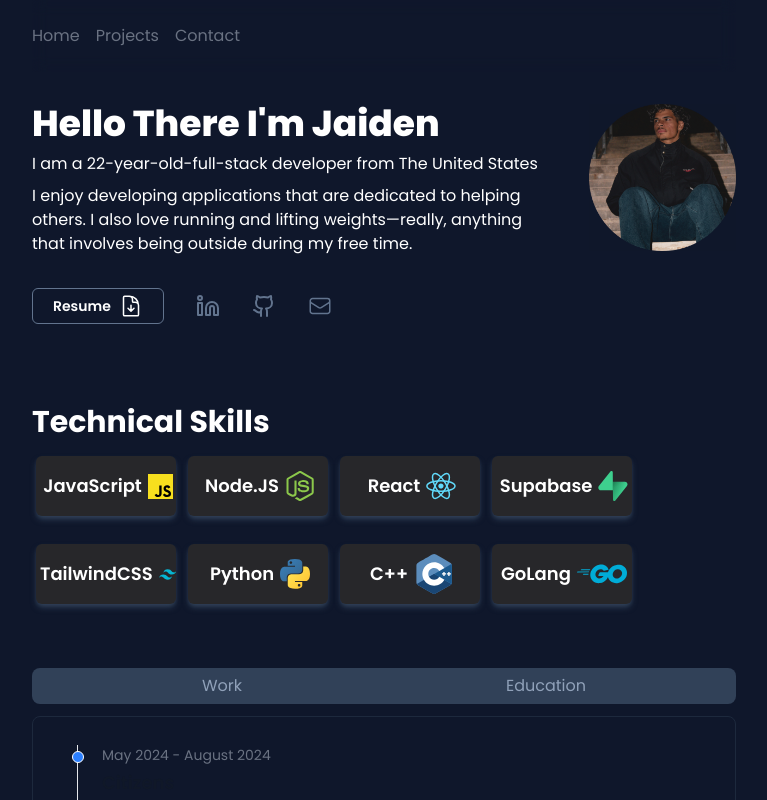
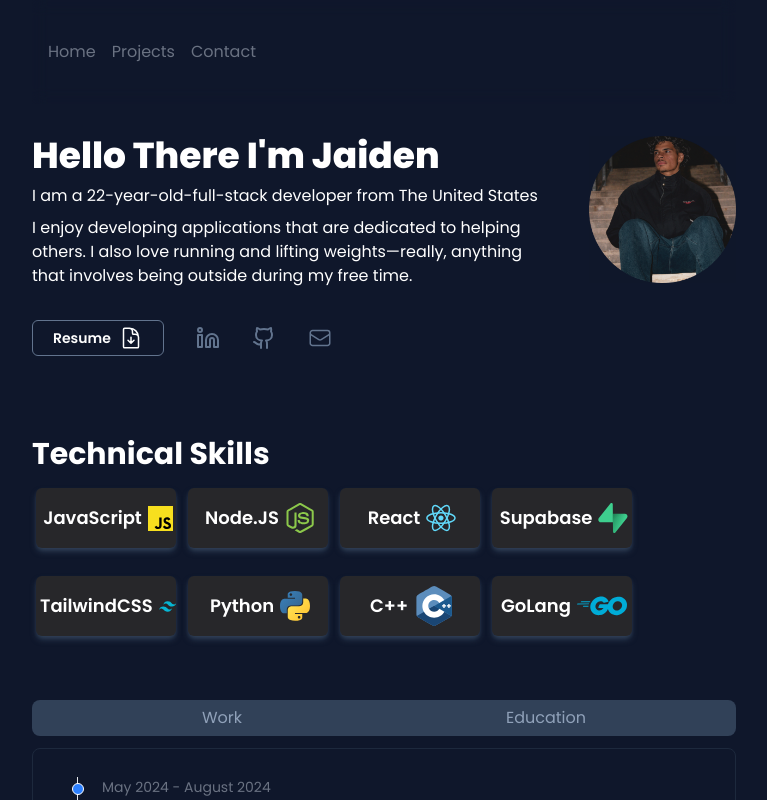
Before and after one commit to JDiaz7953/OfficialPortfolio, a React (Vite) app in the folder portfolio/: page / in a window 1280 px wide. Shown: the top 800 px of the page, without its empty margins (256-1023 px from the left). Built offline with nearby package versions, Linux system fonts and the light colour scheme; a web font is replaced by a local one.

Commit message:
Fixed Photos not appearing bug and Resume not being found

```diff
--- a/portfolio/src/components/Navbar.jsx
+++ b/portfolio/src/components/Navbar.jsx
@@ -4,7 +4,7 @@ const Navbar = () => {
     <>
       <header className="sticky top-0 z-50 bg-background/75 py-6 backdrop-blur-sm">
         <nav className="text-base font-primary text-gray-500 flex items-center justify-between">
-          <ul className="flex gap-4">
+          <ul className="p-4 flex gap-4">
             <li>
               <a className="hover:text-white" href="/">
                 Home
```
